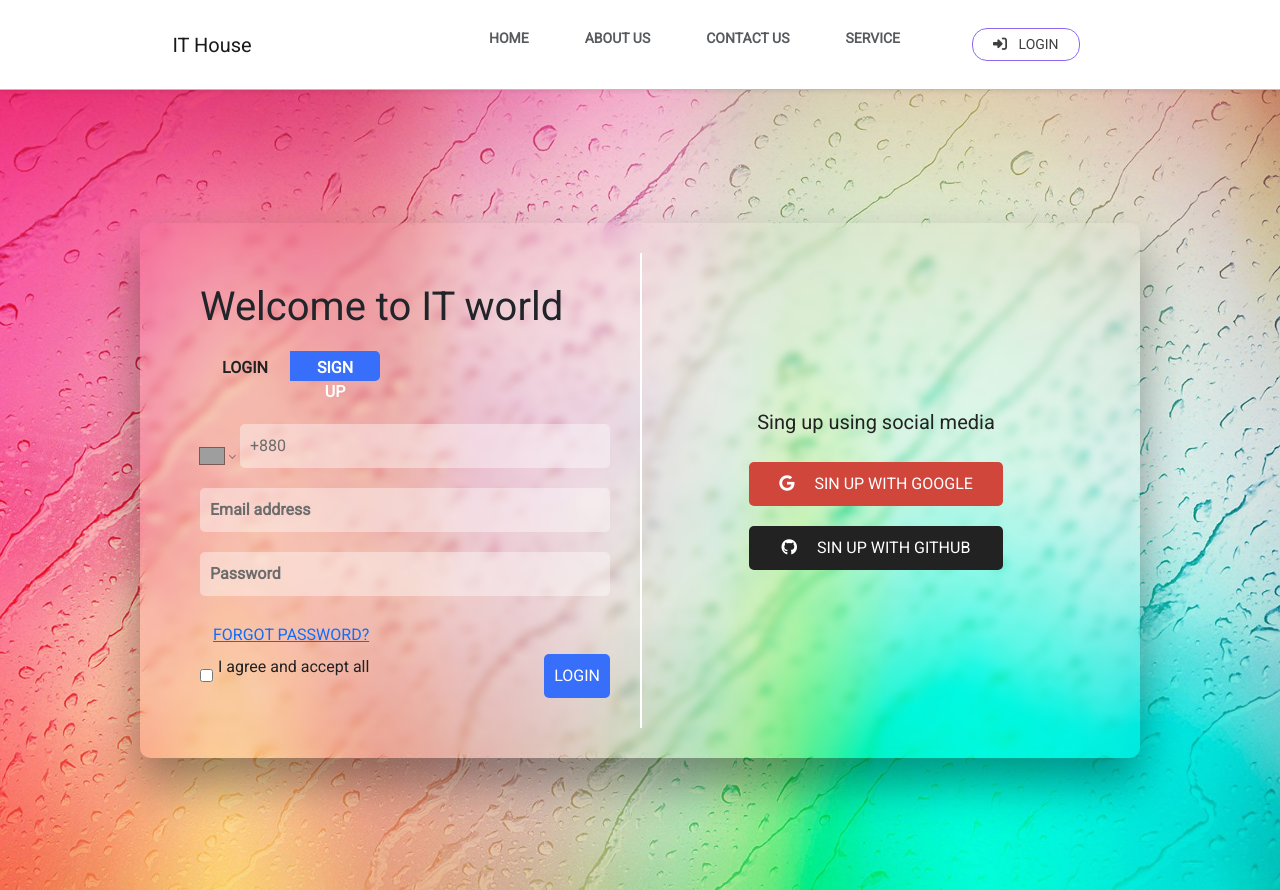
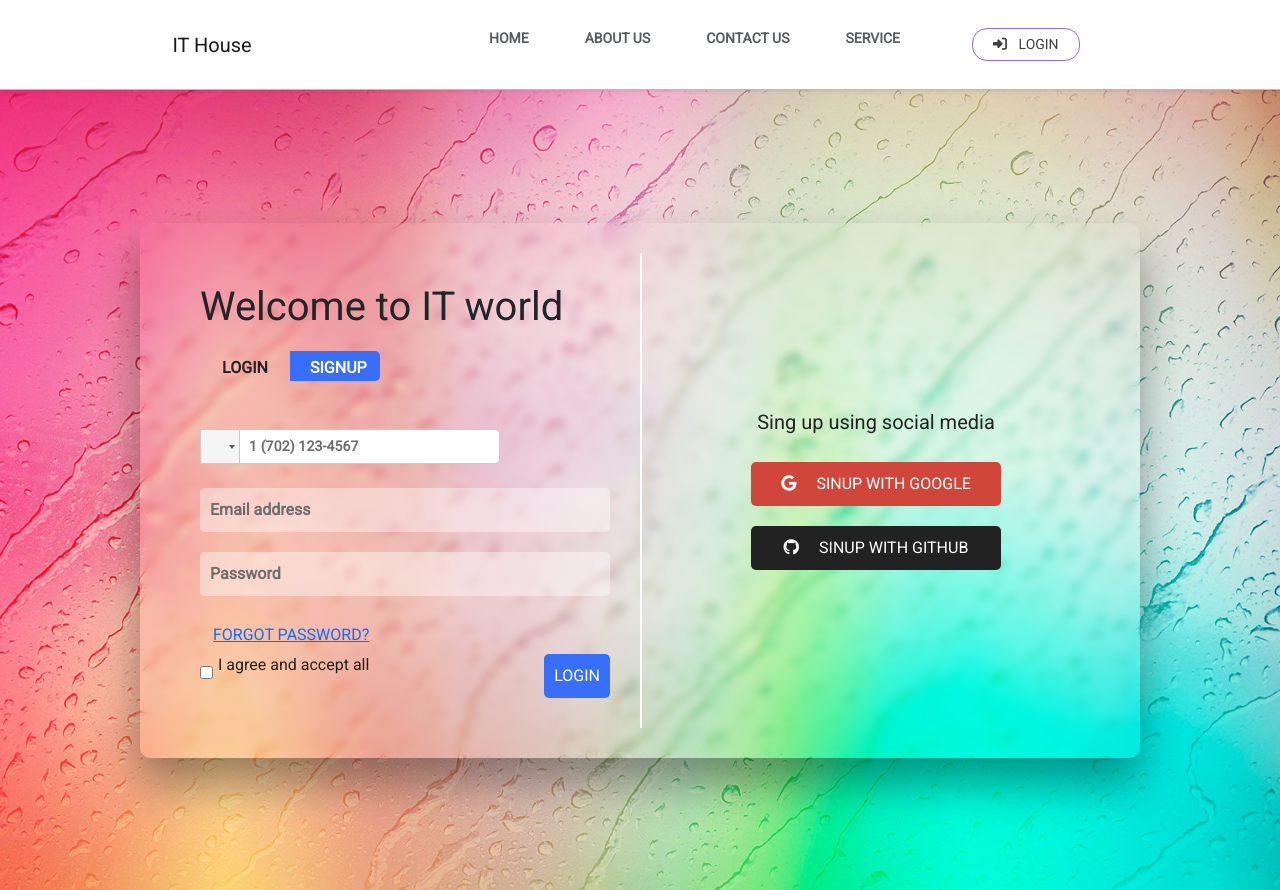
Before and after one commit to JRnihar/test-react-project, a React (Create React App) app: page /login in a window 1280 px wide. Built offline with nearby package versions, Linux system fonts and the light colour scheme; no server answers; grey boxes are pictures that could not be loaded.

Commit message:
update country codde

```diff
--- a/package.json
+++ b/package.json
@@ -15,6 +15,7 @@
     "react-dom": "^18.1.0",
     "react-firebase-hooks": "^5.0.3",
     "react-hook-form": "^7.30.0",
+    "react-phone-input-2": "^2.15.1",
     "react-phone-number-input": "^3.2.13",
     "react-router-dom": "^6.3.0",
     "react-scripts": "5.0.1",
--- a/src/Components/Login/Login.css
+++ b/src/Components/Login/Login.css
@@ -122,6 +122,8 @@
 
 .chack {
     display: flex;
+    height: 100%;
+    justify-content: center;
     align-items: center;
 }
 
--- a/src/Components/Login/Login.js
+++ b/src/Components/Login/Login.js
@@ -7,8 +7,8 @@ import Loading from '../Loading/Loading';
 import SocialLogin from '../SocialLogin/SocialLogin';
 import { ToastContainer, toast } from 'react-toastify';
 import 'react-toastify/dist/ReactToastify.css';
-import PhoneInput from 'react-phone-number-input'
-import 'react-phone-number-input/style.css'
+import PhoneInput from 'react-phone-input-2'
+import 'react-phone-input-2/lib/style.css'
 
 
 
@@ -60,14 +60,15 @@ const Login = () => {
                         <h1>Welcome to IT world</h1>
                         <div class="log_btn">
                             <button class="log">Login</button>
-                            <Link to='/register'>  <button class="sin">Sign up</button></Link>
+                            <Link to='/register'>  <button class="sin">SignUp</button></Link>
                         </div>
                         <form onSubmit={handelSubmit}>
                             <div class="all_input">
-                                <PhoneInput
+                               <PhoneInput
+                                    className="mb-4 mt-5"
                                     international
                                     countryCallingCodeEditable={false}
-                                    defaultCountry="BD"
+                                    country={'BD'}
                                     value={value}
                                     onChange={setValue} />
                                 <input ref={emailRef} type="email" name="email" onChange={(e) => setEmail(e.target.value)} placeholder="Email address"  required/>
--- a/src/Components/Register/Register.js
+++ b/src/Components/Register/Register.js
@@ -46,8 +46,8 @@ const Register = () => {
                     <div class="input_left">
                         <h1>Welcome to IT world</h1>
                         <div class="log_btn">
-                            <Link to='/login'>     <button class="log">Login</button></Link>
-                            <Link to='/register'>  <button class="sin">Sign up</button></Link>
+                            <Link to='/login'><button class="log">Login</button></Link>
+                              <button class="sin">Signup</button>
                         </div>
                         <form onSubmit={handleSubmit}>
                         <div class="name_box">
@@ -66,7 +66,7 @@ const Register = () => {
                                     <input type="checkbox" />
                                     <p>I agree and accept all </p>
                                 </div>
-                                <button type="submit">Sign up</button>
+                                <button type="submit">Signup</button>
                             </div>
                         </form>
                     </div>
--- a/src/Components/SocialLogin/SocialLogin.js
+++ b/src/Components/SocialLogin/SocialLogin.js
@@ -26,24 +26,7 @@ const SocialLogin = () => {
 
 
     return (
-        // <div>
-        //     {errorElement}
-        //     <div class="text-center">
-        //         <p>or sign up with:</p>
 
-
-        //         <button onClick={() => signInWithGoogle()} type="button" class="btn btn-link btn-floating mx-1">
-        //             <i class="fab fa-google"></i>
-        //         </button>
-
-        //         <button onClick={() => signInWithGithub()} type="button" class="btn btn-link btn-floating mx-1">
-        //             <i class="fab fa-github"></i>
-        //         </button>
-
-
-        //     </div>
-
-        // </div>
         <div class="input_right">
             {errorElement}
             <h5>Sing up using social media</h5>
@@ -51,11 +34,11 @@ const SocialLogin = () => {
 
                 <button class="gl">
                     <i class="fa-brands fa-google"></i>
-                    <span onClick={() => signInWithGoogle()}>Sin up with google</span>
+                    <span onClick={() => signInWithGoogle()}>Sinup with google</span>
                 </button>
                 <button class="ap">
                     <i class="fa-brands fa-github"></i>
-                    <span onClick={() => signInWithGithub()}>Sin up with Github</span>
+                    <span onClick={() => signInWithGithub()}>Sinup with Github</span>
                 </button>
             </div>
         </div>
```
Also changed, not shown: 1 other file (tests, documents, lock files or other folders).
